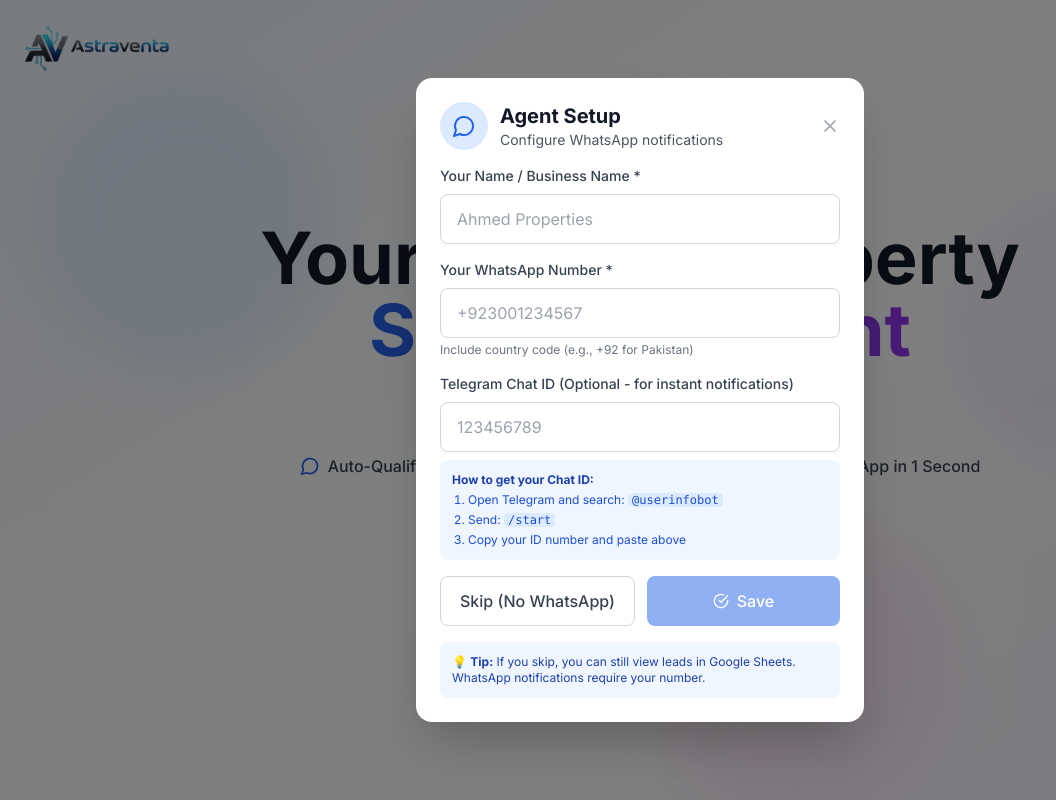
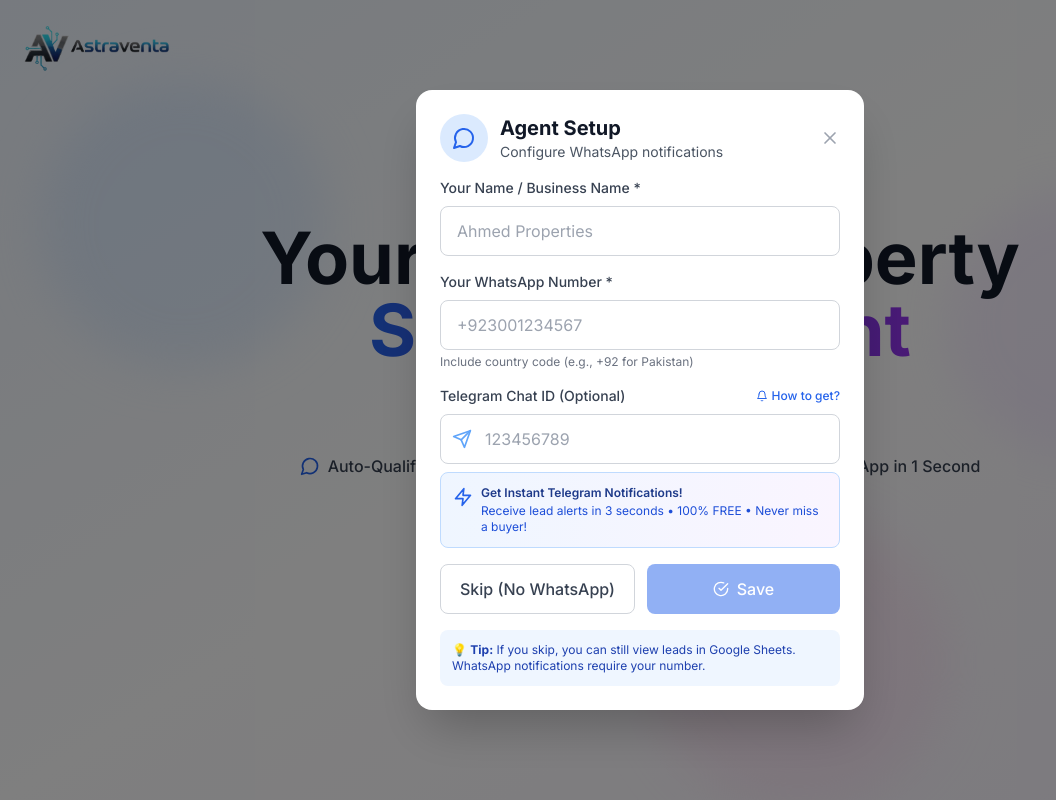
Before and after one commit to Astraventa/realestate, a Next.js app: page / in a window 1280 px wide. Shown: the top 800 px of the page, without its empty margins (0-1056 px from the left). Built offline with nearby package versions, Linux system fonts and the light colour scheme.

Commit message:
Add beautiful Telegram setup UI with step-by-step guide and benefits banner

```diff
--- a/components/AgentSetup.tsx
+++ b/components/AgentSetup.tsx
@@ -2,7 +2,7 @@
 
 import { useState, useEffect } from 'react'
 import { motion, AnimatePresence } from 'framer-motion'
-import { X, MessageCircle, CheckCircle } from 'lucide-react'
+import { X, MessageCircle, CheckCircle, Send, Bell, Zap } from 'lucide-react'
 
 const STORAGE_KEY = 'agent_whatsapp_number'
 const TELEGRAM_STORAGE_KEY = 'agent_telegram_chat_id'
@@ -15,6 +15,7 @@ export default function AgentSetup() {
   const [agentName, setAgentName] = useState('')
   const [isSubmitting, setIsSubmitting] = useState(false)
   const [isConfigured, setIsConfigured] = useState(false)
+  const [showTelegramGuide, setShowTelegramGuide] = useState(false)
 
   useEffect(() => {
     // Check if agent has already configured
@@ -179,30 +180,136 @@ export default function AgentSetup() {
                   </div>
 
                   <div>
+                    <div className="flex items-center justify-between mb-2">
                       <label
                         htmlFor="agent-telegram"
-                      className="block text-sm font-medium text-gray-700 mb-2"
+                        className="block text-sm font-medium text-gray-700"
                       >
-                      Telegram Chat ID (Optional - for instant notifications)
+                        Telegram Chat ID (Optional)
                       </label>
+                      <button
+                        type="button"
+                        onClick={() => setShowTelegramGuide(!showTelegramGuide)}
+                        className="text-blue-600 hover:text-blue-700 text-xs font-medium flex items-center gap-1"
+                      >
+                        <Bell className="w-3 h-3" />
+                        {showTelegramGuide ? 'Hide Guide' : 'How to get?'}
+                      </button>
+                    </div>
+
+                    <div className="relative">
+                      <div className="absolute inset-y-0 left-0 pl-3 flex items-center pointer-events-none">
+                        <Send className="w-5 h-5 text-blue-400" />
+                      </div>
                       <input
                         type="text"
                         id="agent-telegram"
                         value={telegramChatId}
                         onChange={(e) => setTelegramChatId(e.target.value)}
                         placeholder="123456789"
-                      className="w-full px-4 py-3 border border-gray-300 rounded-lg focus:ring-2 focus:ring-blue-500 focus:border-transparent"
+                        className="w-full pl-11 pr-4 py-3 border border-gray-300 rounded-lg focus:ring-2 focus:ring-blue-500 focus:border-transparent"
                       />
-                    <div className="mt-2 p-3 bg-blue-50 rounded-lg">
+                    </div>
+
+                    {/* Benefits Banner */}
+                    {!telegramChatId && (
+                      <motion.div
+                        initial={{ opacity: 0, y: -10 }}
+                        animate={{ opacity: 1, y: 0 }}
+                        className="mt-2 p-3 bg-gradient-to-r from-blue-50 to-purple-50 border border-blue-200 rounded-lg"
+                      >
+                        <div className="flex items-start gap-2">
+                          <Zap className="w-5 h-5 text-blue-600 flex-shrink-0 mt-0.5" />
+                          <div>
+                            <p className="text-xs font-semibold text-blue-900">
+                              Get Instant Telegram Notifications!
+                            </p>
+                            <p className="text-xs text-blue-700 mt-0.5">
+                              Receive lead alerts in 3 seconds • 100% FREE • Never miss a buyer!
+                            </p>
+                          </div>
+                        </div>
+                      </motion.div>
+                    )}
+
+                    {/* Step-by-Step Guide */}
+                    <AnimatePresence>
+                      {showTelegramGuide && (
+                        <motion.div
+                          initial={{ opacity: 0, height: 0 }}
+                          animate={{ opacity: 1, height: 'auto' }}
+                          exit={{ opacity: 0, height: 0 }}
+                          className="mt-3 p-4 bg-blue-50 border border-blue-200 rounded-lg overflow-hidden"
+                        >
+                          <p className="text-sm font-semibold text-blue-900 mb-3">
+                            📢 How to Get Your Telegram Chat ID:
+                          </p>
+                          <ol className="space-y-3">
+                            <li className="flex gap-3">
+                              <div className="flex-shrink-0 w-6 h-6 bg-blue-600 text-white rounded-full flex items-center justify-center text-xs font-bold">
+                                1
+                              </div>
+                              <div>
+                                <p className="text-sm font-medium text-blue-900">Open Telegram App</p>
+                                <p className="text-xs text-blue-700 mt-0.5">On your phone or computer</p>
+                              </div>
+                            </li>
+                            <li className="flex gap-3">
+                              <div className="flex-shrink-0 w-6 h-6 bg-blue-600 text-white rounded-full flex items-center justify-center text-xs font-bold">
+                                2
+                              </div>
+                              <div>
+                                <p className="text-sm font-medium text-blue-900">Search for Bot</p>
+                                <p className="text-xs text-blue-700 mt-0.5">
+                                  Type: <code className="bg-blue-100 px-1.5 py-0.5 rounded">@userinfobot</code>
+                                </p>
+                              </div>
+                            </li>
+                            <li className="flex gap-3">
+                              <div className="flex-shrink-0 w-6 h-6 bg-blue-600 text-white rounded-full flex items-center justify-center text-xs font-bold">
+                                3
+                              </div>
+                              <div>
+                                <p className="text-sm font-medium text-blue-900">Start the Bot</p>
+                                <p className="text-xs text-blue-700 mt-0.5">
+                                  Send: <code className="bg-blue-100 px-1.5 py-0.5 rounded">/start</code>
+                                </p>
+                              </div>
+                            </li>
+                            <li className="flex gap-3">
+                              <div className="flex-shrink-0 w-6 h-6 bg-blue-600 text-white rounded-full flex items-center justify-center text-xs font-bold">
+                                4
+                              </div>
+                              <div>
+                                <p className="text-sm font-medium text-blue-900">Copy Your ID</p>
+                                <p className="text-xs text-blue-700 mt-0.5">
+                                  Bot will reply with your ID number (e.g., 123456789)
+                                </p>
+                              </div>
+                            </li>
+                            <li className="flex gap-3">
+                              <div className="flex-shrink-0 w-6 h-6 bg-green-600 text-white rounded-full flex items-center justify-center text-xs font-bold">
+                                ✓
+                              </div>
+                              <div>
+                                <p className="text-sm font-medium text-green-900">Paste Above & Save!</p>
+                                <p className="text-xs text-green-700 mt-0.5">
+                                  You'll get instant notifications for every new lead
+                                </p>
+                              </div>
+                            </li>
+                          </ol>
+                          <div className="mt-3 p-2 bg-blue-100 rounded border border-blue-300">
                             <p className="text-xs text-blue-800">
-                        <strong>How to get your Chat ID:</strong>
+                              <strong>💡 Tip:</strong> Takes only 2 minutes! Don't have Telegram?
+                              <a href="https://telegram.org" target="_blank" rel="noopener noreferrer" className="underline font-medium">
+                                Download it free
+                              </a>
                             </p>
-                      <ol className="mt-1 text-xs text-blue-700 space-y-1 ml-4 list-decimal">
-                        <li>Open Telegram and search: <code className="bg-blue-100 px-1 rounded">@userinfobot</code></li>
-                        <li>Send: <code className="bg-blue-100 px-1 rounded">/start</code></li>
-                        <li>Copy your ID number and paste above</li>
-                      </ol>
                           </div>
+                        </motion.div>
+                      )}
+                    </AnimatePresence>
                   </div>
 
                   <div className="flex gap-3">
```
Lines whose indentation alone changed are shown as unchanged.
